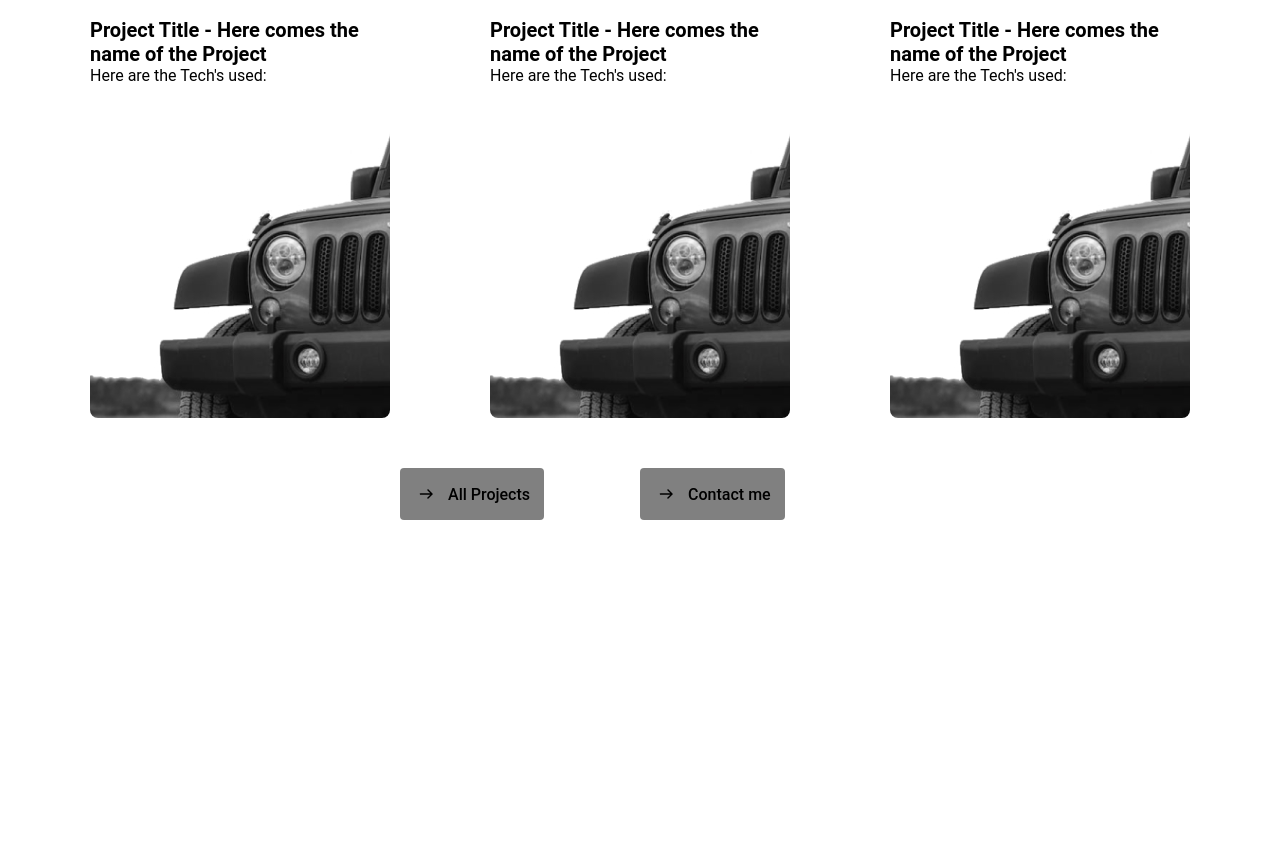
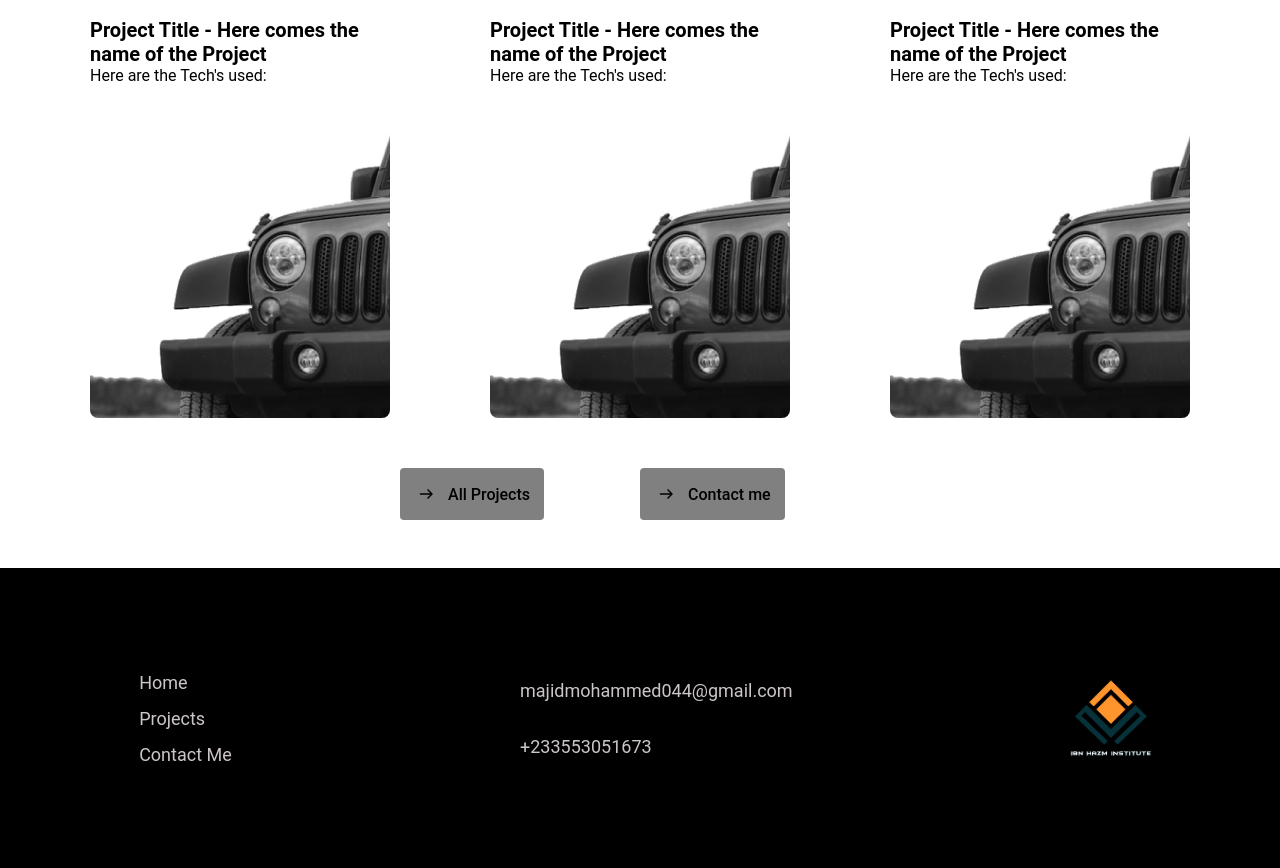
Before and after one commit to majid-tech/my_portfolio, a plain HTML site: page index.html in a window 1280 px wide. Shown: the part 1070-1938 px from the top of the page. Before the commit the page ends 1598 px from the top, so only its background shows below. Drawn offline with Linux system fonts and the light colour scheme.

Commit message:
Footer Styling

```diff
--- a/index.html
+++ b/index.html
@@ -93,6 +93,21 @@
         </div>
     </div>
 
+    <footer>
+        <div class="links">
+            <a href="#">Home</a>
+            <a href="#">Projects</a>
+            <a href="#">Contact Me</a>
+        </div>
 
+        <div class="contact">
+            <a href="mailto:majidmohammed044@gmail.com">majidmohammed044@gmail.com</a>
+            <a href="tel:+233553051673">+233553051673</a>
+        </div>
+
+        <div class="logo">
+            <img src="images/Ibn Hazm logo.png" alt="">
+        </div>
+    </footer>
 </body>
 </html>
--- a/styles.css
+++ b/styles.css
@@ -35,10 +35,14 @@ nav .links {
 
 nav .links a {
     text-decoration: none;
-    color: #fff;
-    font-family: Arial, Helvetica, sans-serif;
+    color: rgb(223, 219, 219);
+    font-family: Roboto;
     font-size: medium;
     letter-spacing: 1px;
+}
+
+nav .links a:hover {
+    color: #FFF;
 }
 
 header .hero-content {
@@ -132,7 +136,7 @@ header .hero-content {
 
 .projects {
     width: 1200px;
-    height: 500px;
+    height: 550px;
     margin: 0 auto;
 }
 
@@ -190,3 +194,60 @@ header .hero-content {
     font-weight: 500;
     border-radius: 4px;
 }
+
+footer {
+    width: 100%;
+    height: 300px;
+    background-color: #000;
+    display: flex;
+    justify-content: space-around;
+    align-items: center;
+}
+
+footer .logo img {
+    width: 100px;
+    height: 100px;
+}
+
+footer .links{
+    padding: 20px;
+    display: flex;
+    flex-direction: column;
+    gap: 15px;
+}
+
+footer .links a {
+    text-decoration: none;
+    color: #ccc6c6;
+    font-size: large;
+    font-family: Roboto;
+}
+
+footer .links a:hover {
+    color: #FFF;
+}
+
+footer .contact {
+    padding: 20px;
+    display: flex;
+    flex-direction: column;
+    gap: 15px;
+}
+
+footer .contact a{
+    color: #ccc6c6;
+    font-size: large;
+    font-family: Roboto;
+    padding: 10px;
+    text-decoration: none;
+}
+
+footer .contact a:hover {
+    color: #FFF;
+}
+
+footer .logo {
+    display: flex;
+    align-items: center;
+    justify-content: center;
+}
```
